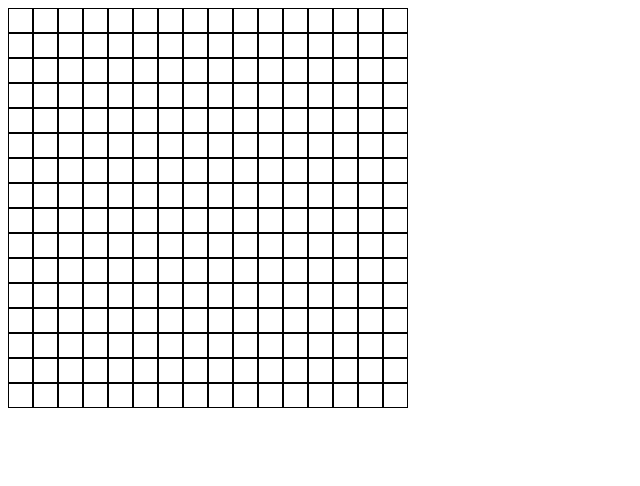
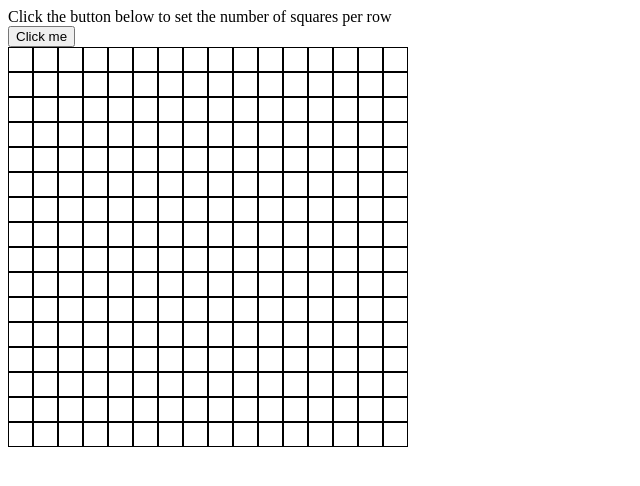
Before and after one commit to karakayamert949/odin-etch-a-sketch, a plain HTML site: page index.html in a window 1280 px wide. Shown: the whole page, without its empty margins (0-640 px from the left). Drawn offline with Linux system fonts and the light colour scheme.

Commit message:
Add prototype system of asking user to define size of the grid square

```diff
--- a/index.html
+++ b/index.html
@@ -8,6 +8,8 @@
     <title>Etch a Sketch</title>
 </head>
 <body>
-    <div class="container"></div>
+    <div class="btnText">Click the button below to set the number of squares per row</div>
+    <button class="btn">Click me</button>
+    <div class="squareContainer"></div>
 </body>
 </html>
--- a/script.js
+++ b/script.js
@@ -1,8 +1,17 @@
-let container = document.querySelector('.container');
+const container = document.querySelector('.squareContainer');
+const btn = document.querySelector('.btn');
 
-for (let i=0;i<256;i++){
+let gridNum = 16;
+
+btn.addEventListener('click',()=>{
+    let gridNum=prompt('How many squares per row you want?');
+})
+
+for (let i=0;i<gridNum**2;i++){
     let cell = document.createElement('div');
     cell.setAttribute('class','cell');
-    cell.addEventListener('mouseover',()=>{cell.style.cssText = 'background-color: red;'});
+    cell.style.width = `${100/gridNum}%`;
+    cell.style.height = `${100/gridNum}%`;
+    cell.addEventListener('mouseover',()=>{cell.style.backgroundColor = 'red'});
     container.appendChild(cell);
 }
--- a/style.css
+++ b/style.css
@@ -1,4 +1,4 @@
-.container {
+.squareContainer {
     display: flex;
     flex-wrap: wrap;
     width: 400px;
@@ -7,7 +7,5 @@
 
 .cell {
     border: 1px solid;
-    height: 6.25%;
-    width: 6.25%;
     box-sizing: border-box;
 }
```
